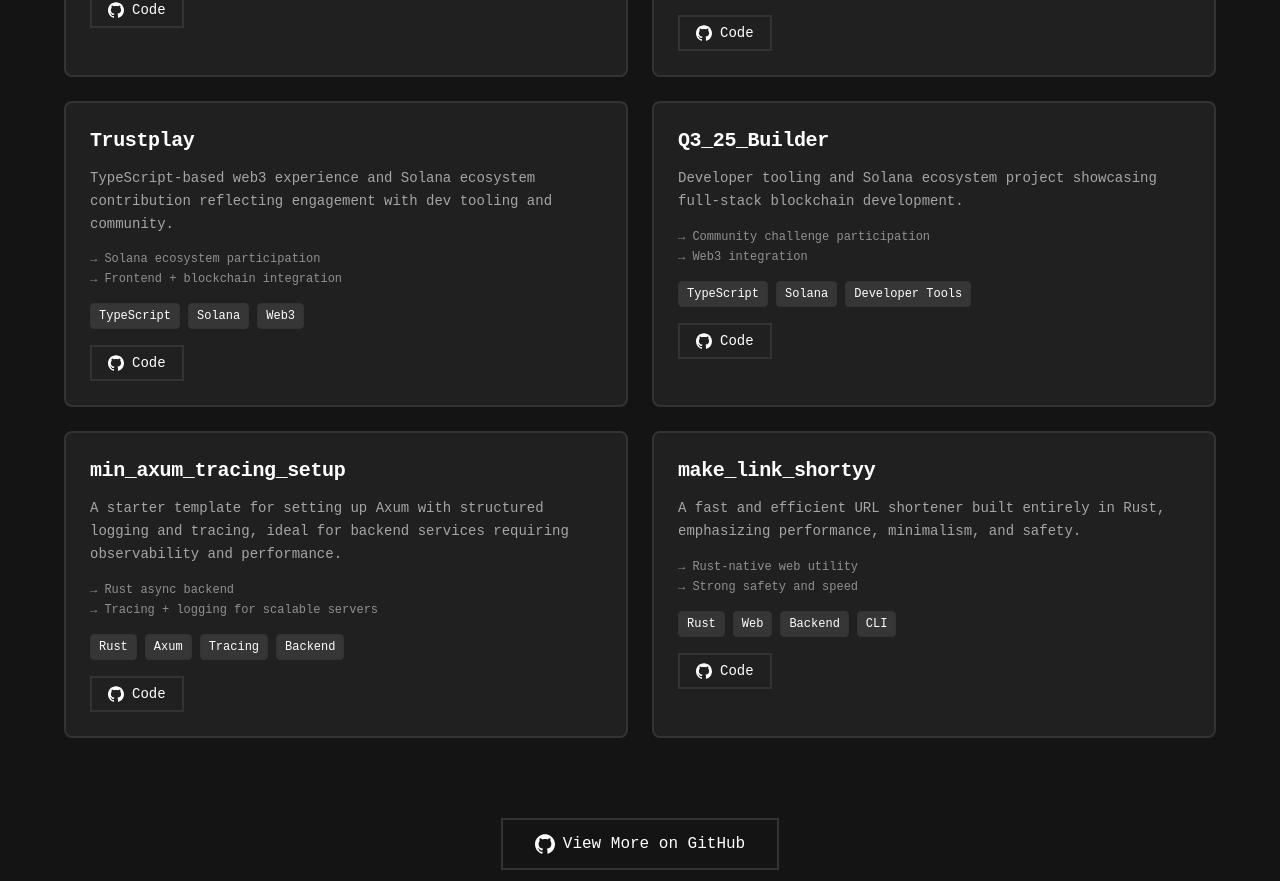
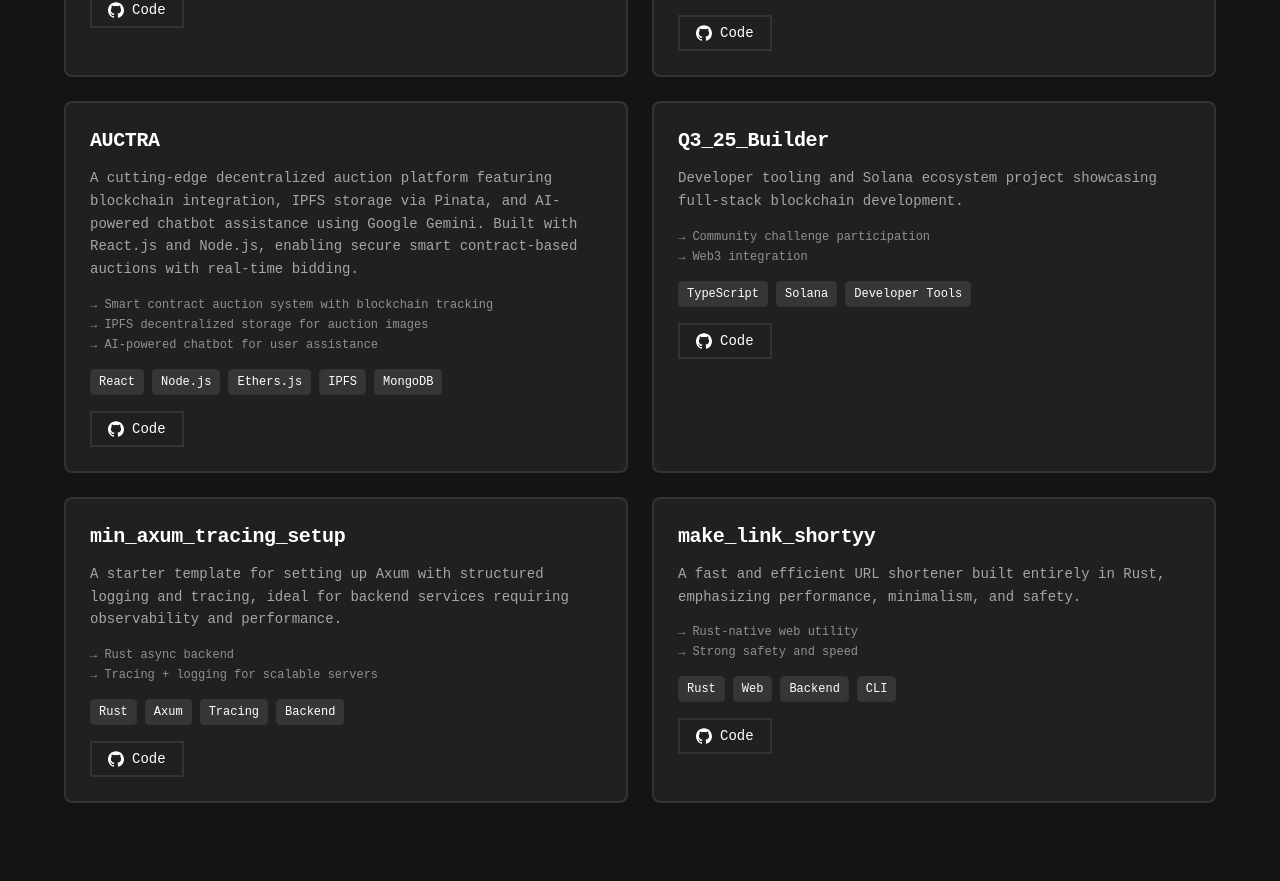
Before and after one commit to nxtman0z/web3_portfolio, a React (Vite) app: page / in a window 1280 px wide. Shown: the part 2214-3095 px from the top of the page. Built offline with nearby package versions, Linux system fonts and the light colour scheme.

Commit message:
Updated third project to AUCTRA

```diff
--- a/src/components/Projects.tsx
+++ b/src/components/Projects.tsx
@@ -31,12 +31,16 @@ export const Projects = () => {
       demo: null,
     },
     {
-      title: "Trustplay",
+      title: "AUCTRA",
       description:
-        "TypeScript-based web3 experience and Solana ecosystem contribution reflecting engagement with dev tooling and community.",
-      tags: ["TypeScript", "Solana", "Web3"],
-      highlights: ["Solana ecosystem participation", "Frontend + blockchain integration"],
-      github: "https://github.com/deepesh-sr/Trustplay",
+        "A cutting-edge decentralized auction platform featuring blockchain integration, IPFS storage via Pinata, and AI-powered chatbot assistance using Google Gemini. Built with React.js and Node.js, enabling secure smart contract-based auctions with real-time bidding.",
+      tags: ["React", "Node.js", "Ethers.js", "IPFS", "MongoDB"],
+      highlights: [
+        "Smart contract auction system with blockchain tracking",
+        "IPFS decentralized storage for auction images",
+        "AI-powered chatbot for user assistance",
+      ],
+      github: "https://github.com/nxtman0z/AUCTRA",
       demo: null,
     },
     {
```
